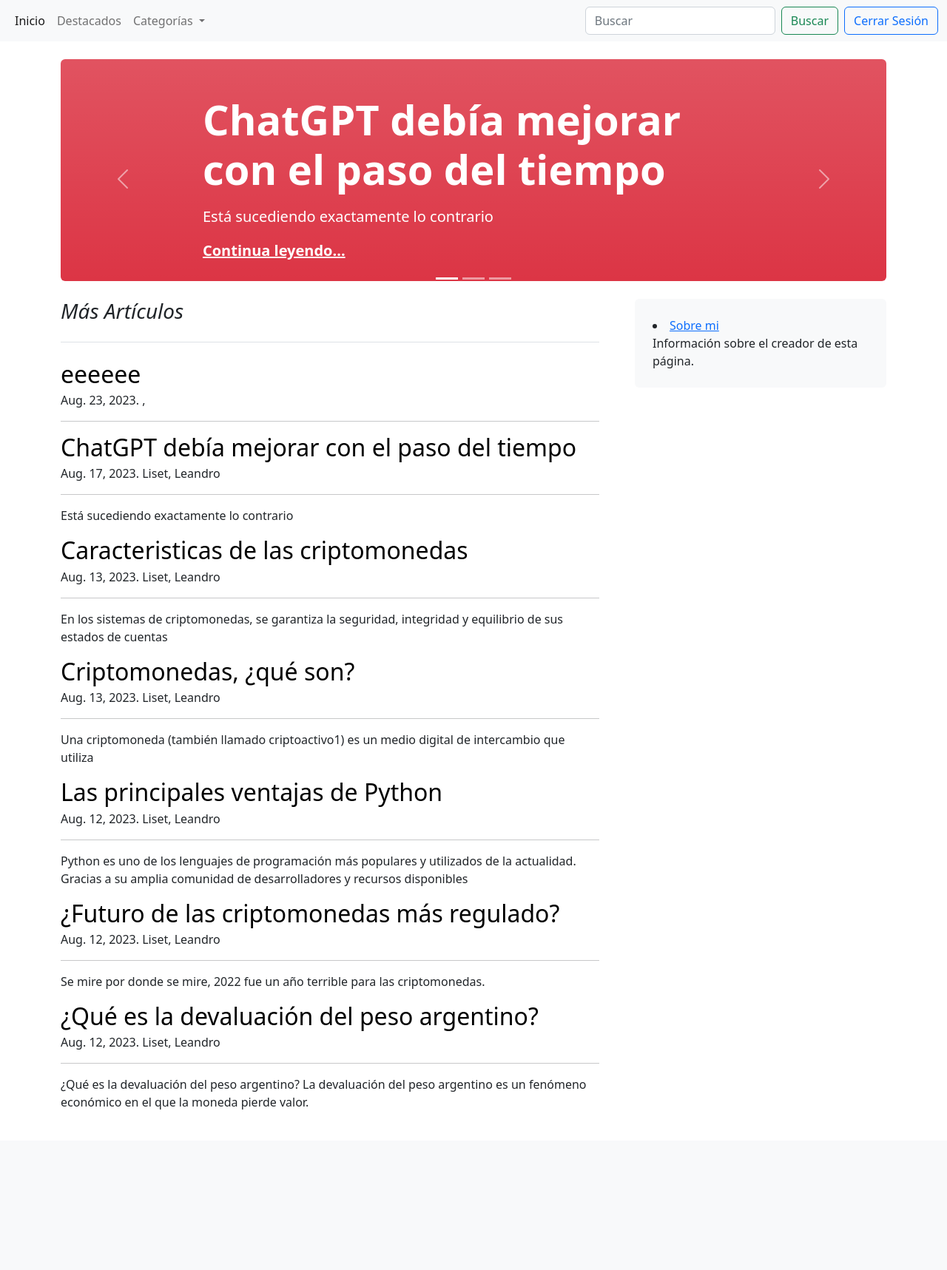
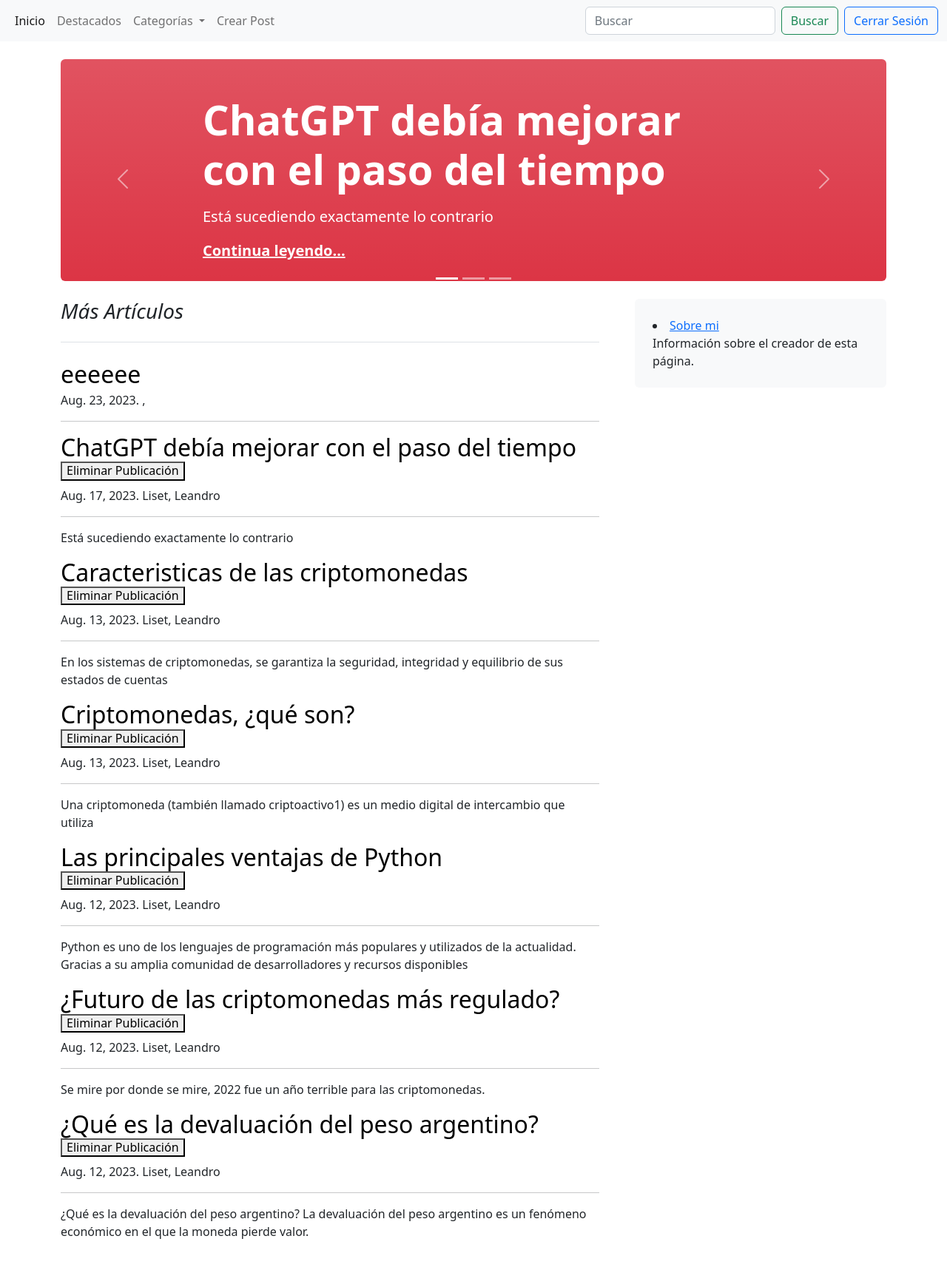
Before and after one commit to LeandroLiset/proyecto_final_coder, a Django app: page / in a window 1280 px wide. Shown: the whole page at 74% size. Before the commit the page ends 1500 px from the top, so only its background shows below. Run offline with Django 4.2, Linux system fonts and the light colour scheme; a user stored in the database is signed in; data comes from the database, SQL or seed files in the repository; both versions use the stored data as it was after the commit.

Commit message:
Agregada la funcionalidad para eliminar publicaciones

```diff
--- a/blogs/templates/blogs/home_page.html
+++ b/blogs/templates/blogs/home_page.html
@@ -25,6 +25,12 @@
                                class="text-black">
                                 {{ post.title }}
                             </a>
+                            {% if user.is_authenticated and user == post.author %}
+                            <form method="POST" action="{% url 'blogs:eliminar_publicacion' post.slug %}">
+                                {% csrf_token %}
+                            <h6><button type="submit">Eliminar Publicación</button></h6>
+                            </form>
+                            {% endif %}
                         </h2>
                         <p class="blog-post-meta">{{ post.date_created.date }}. {{post.author}}</p>
 
--- a/blogs/templates/blogs/post_detail.html
+++ b/blogs/templates/blogs/post_detail.html
@@ -31,5 +31,4 @@
 
     </main>
 </div>
-
 {% endblock content %}
--- a/blogs/templates/navbar.html
+++ b/blogs/templates/navbar.html
@@ -24,6 +24,9 @@
                         {% endfor %}
                     </ul>
                 </li>
+                <li class="nav-item">
+                    <a class="nav-link" href="{% url 'blogs:crear_publicacion' %}">Crear Post</a>
+                </li>
             </ul>
             <form class="d-flex" role="search" action="{% url 'blogs:search' %}" method="get">
                 <input name="search" class="form-control me-2" type="search" placeholder="Buscar" aria-label="Search">
--- a/blogs/urls.py
+++ b/blogs/urls.py
@@ -1,6 +1,6 @@
 from django.urls import path
 from blogs import views
-from .views import CrearPublicacionView
+from .views import CrearPublicacionView, EliminarPublicacionView
 
 app_name = 'blogs'
 
@@ -12,4 +12,5 @@ urlpatterns = [
     path('search/', views.SearchResultsView.as_view(), name='search'),
     path('about/', views.about_me, name='about_me'),
     path('crear-publicacion/', CrearPublicacionView.as_view(), name='crear_publicacion'),
+    path('eliminar-publicacion/<slug:slug>/', EliminarPublicacionView.as_view(), name='eliminar_publicacion'),
 ]
--- a/blogs/views.py
+++ b/blogs/views.py
@@ -4,9 +4,10 @@ from django.shortcuts import render
 from django.http import HttpResponse
 from django.views import generic
 from django.db.models import Q
-from django.views.generic.edit import CreateView
+from django.views.generic.edit import CreateView, DeleteView
 from .forms import PublicacionForm
 from django.contrib.auth.mixins import LoginRequiredMixin
+from django.urls import reverse_lazy
 
 
 from blogs.models import Post, Category
@@ -94,3 +95,13 @@ class CrearPublicacionView(LoginRequiredMixin, CreateView):
     def form_valid(self, form):
         form.instance.author = self.request.user
         return super().form_valid(form)
+
+    login_url = reverse_lazy('login')
+
+
+class EliminarPublicacionView(LoginRequiredMixin, DeleteView):
+    model = Post
+    success_url = '/'
+
+    def get_queryset(self):
+        return self.model.objects.filter(author=self.request.user)
```
Also changed, not shown: db.sqlite3.
